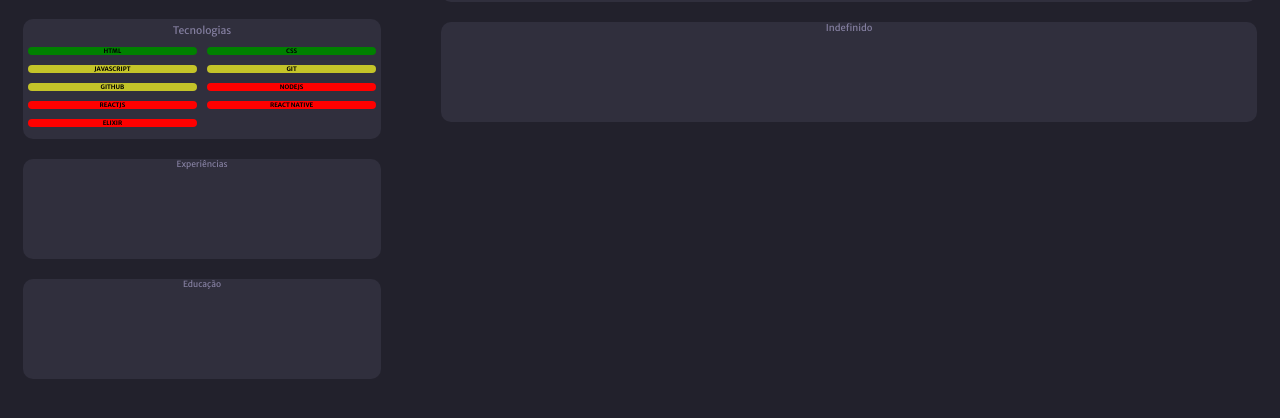
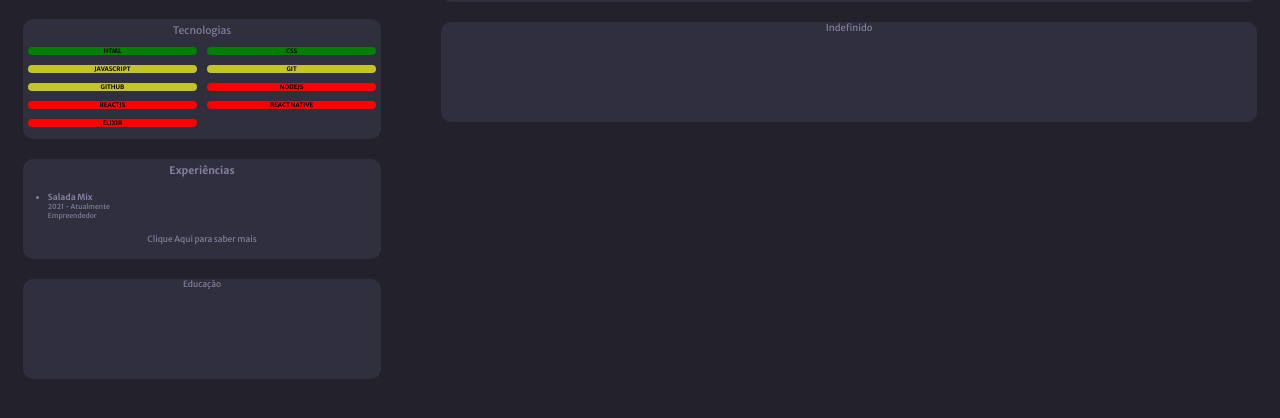
Before and after one commit to allaneuzebio/myportfolio, a plain HTML site: page index.html in a window 1280 px wide. Shown: the part 358-776 px from the top of the page. Drawn offline with Linux system fonts and the light colour scheme.

Commit message:
experiencia

```diff
--- a/estilos/principal.css
+++ b/estilos/principal.css
@@ -136,6 +136,35 @@ main > section {
     color: black;
 }
 
+.experiencia {
+    display: grid;
+
+}
+
+.experiencia > h1 {
+    font-size: 1.1em;
+    padding-top: 5px;
+}
+
+.experiencia > ul {
+    text-align: justify;
+    margin-left: 25px;
+    font-size:
+}
+
+.experiencia > a {
+    text-decoration: none;
+}
+
+.experiencia > a:hover {
+    color: black;
+}
+
+.empresa {
+    font-size: 1.1em;
+    font-weight: bolder;
+}
+
 .primeiro {
     float: left;
     width: 28vw;
--- a/index.html
+++ b/index.html
@@ -60,7 +60,15 @@
         </section>
 
         <section class="experiencia">
-            <p>Experiências</p>
+            <h1>Experiências</h1>
+            <ul>
+                <li><div class="empresa">Salada Mix</div>
+                    <p>2021 - Atualmente</p>
+                    <p>Empreendedor</p>
+                </li>
+            </ul>
+
+            <a href="#" target="_blank">Clique Aqui para saber mais</a>
         </section>
 
         <section class="educacao">
```
